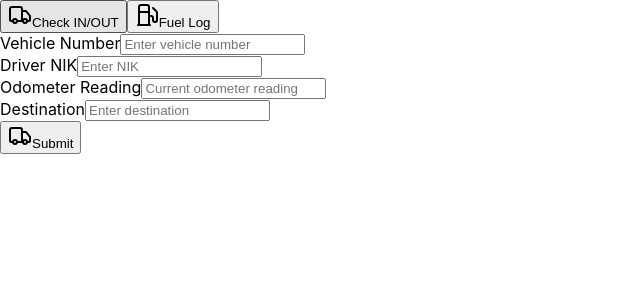
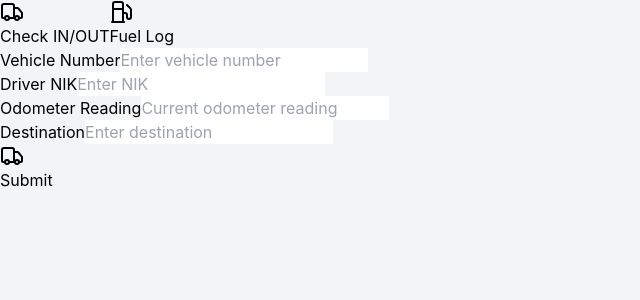
Before and after one commit to Muffin1411-ai/capacity, a React (Create React App) app: page / in a window 1280 px wide. Shown: the top 300 px of the page, without its empty margins (0-640 px from the left). Built offline with nearby package versions, Linux system fonts and the light colour scheme.

Commit message:
Fixed index.js and added proper CSS

```diff
--- /dev/null
+++ b/postcss.config.js
@@ -0,0 +1,6 @@
+module.exports = {
+  plugins: {
+    tailwindcss: {},
+    autoprefixer: {},
+  },
+}
--- a/public/index.html
+++ b/public/index.html
@@ -2,42 +2,10 @@
 <html lang="en">
   <head>
     <meta charset="utf-8" />
-    <link rel="icon" href="%PUBLIC_URL%/favicon.ico" />
     <meta name="viewport" content="width=device-width, initial-scale=1" />
-    <meta name="theme-color" content="#000000" />
-    <meta
-      name="description"
-      content="Web site created using create-react-app"
-    />
-    <link rel="apple-touch-icon" href="%PUBLIC_URL%/logo192.png" />
-    <!--
-      manifest.json provides metadata used when your web app is installed on a
-      user's mobile device or desktop. See https://developers.google.com/web/fundamentals/web-app-manifest/
-    -->
-    <link rel="manifest" href="%PUBLIC_URL%/manifest.json" />
-    <!--
-      Notice the use of %PUBLIC_URL% in the tags above.
-      It will be replaced with the URL of the `public` folder during the build.
-      Only files inside the `public` folder can be referenced from the HTML.
-
-      Unlike "/favicon.ico" or "favicon.ico", "%PUBLIC_URL%/favicon.ico" will
-      work correctly both with client-side routing and a non-root public URL.
-      Learn how to configure a non-root public URL by running `npm run build`.
-    -->
-    <title>React App</title>
+    <title>DC Monitor</title>
   </head>
   <body>
-    <noscript>You need to enable JavaScript to run this app.</noscript>
     <div id="root"></div>
-    <!--
-      This HTML file is a template.
-      If you open it directly in the browser, you will see an empty page.
-
-      You can add webfonts, meta tags, or analytics to this file.
-      The build step will place the bundled scripts into the <body> tag.
-
-      To begin the development, run `npm start` or `yarn start`.
-      To create a production bundle, use `npm run build` or `yarn build`.
-    -->
   </body>
 </html>
--- a/src/App.css
+++ b/src/App.css
@@ -13,26 +13,131 @@
   }
 }
 
-.App-header {
-  background-color: #282c34;
-  min-height: 100vh;
+.flex {
   display: flex;
-  flex-direction: column;
-  align-items: center;
-  justify-content: center;
-  font-size: calc(10px + 2vmin);
-  color: white;
 }
 
-.App-link {
-  color: #61dafb;
+.mb-4 {
+  margin-bottom: 1rem;
 }
 
-@keyframes App-logo-spin {
-  from {
-    transform: rotate(0deg);
-  }
-  to {
-    transform: rotate(360deg);
-  }
+.border-b {
+  border-bottom: 1px solid #e5e7eb;
 }
+
+.p-4 {
+  padding: 1rem;
+}
+
+.max-w-4xl {
+  max-width: 64rem;
+}
+
+.mx-auto {
+  margin-left: auto;
+  margin-right: auto;
+}
+
+.bg-white {
+  background-color: #ffffff;
+}
+
+.rounded-lg {
+  border-radius: 0.5rem;
+}
+
+.shadow {
+  box-shadow: 0 1px 2px rgba(0, 0, 0, 0.1);
+}
+
+.p-2 {
+  padding: 0.5rem;
+}
+
+.text-sm {
+  font-size: 0.875rem;
+}
+
+.font-medium {
+  font-weight: 500;
+}
+
+.w-full {
+  width: 100%;
+}
+
+.border {
+  border: 1px solid #e5e7eb;
+}
+
+.rounded {
+  border-radius: 0.25rem;
+}
+
+.hover\:bg-blue-600:hover {
+  background-color: #2563eb;
+}
+
+.hover\:bg-green-600:hover {
+  background-color: #16a34a;
+}
+
+.text-white {
+  color: #ffffff;
+}
+
+.text-gray-500 {
+  color: #6b7280;
+}
+
+.text-red-700 {
+  color: #b91c1c;
+}
+
+.bg-red-100 {
+  background-color: #fee2e2;
+}
+
+.border-red-400 {
+  border-color: #fca5a1;
+}
+
+.rounded-full {
+  border-radius: 9999px;
+}
+
+.absolute {
+  position: absolute;
+}
+
+.relative {
+  position: relative;
+}
+
+.flex-1 {
+  flex: 1 1 0%;
+}
+
+.space-y-4 > :not(:last-child) {
+  margin-bottom: 1rem;
+}
+
+.space-y-2 > :not(:last-child) {
+  margin-bottom: 0.5rem;
+}
+
+.gap-2 {
+  gap: 0.5rem;
+}
+
+.z-50 {
+  z-index: 50;
+}
+
+.bg-black {
+  background-color: #000000;
+}
+
+.bg-opacity-75 {
+  background-color: rgba(0, 0, 0, 0.75);
+}
--- a/src/App.js
+++ b/src/App.js
@@ -1,6 +1,8 @@
 // App.js - Part 1: Imports, Initial State, and Camera Functions
 import React, { useState, useEffect } from 'react';
 import { Truck, Fuel, Camera, Upload, AlertTriangle, Clock } from 'lucide-react';
+
+const GOOGLE_SCRIPT_URL = 'https://script.google.com/macros/s/AKfycbzNxjFr9X7F_ZDQwW0lo0vj0DCWmN5Jevc2YXg_4w0LLtYZUBAQDtxQQz2UUCEh7HXL/exec';
 
 function App() {
   // State Management
--- a/src/index.css
+++ b/src/index.css
@@ -1,3 +1,7 @@
+@tailwind base;
+@tailwind components;
+@tailwind utilities;
+
 body {
   margin: 0;
   font-family: -apple-system, BlinkMacSystemFont, 'Segoe UI', 'Roboto', 'Oxygen',
@@ -5,9 +9,5 @@ body {
     sans-serif;
   -webkit-font-smoothing: antialiased;
   -moz-osx-font-smoothing: grayscale;
+  background-color: #f3f4f6;
 }
-
-code {
-  font-family: source-code-pro, Menlo, Monaco, Consolas, 'Courier New',
-    monospace;
-}
--- a/src/index.js
+++ b/src/index.js
@@ -11,7 +11,4 @@ root.render(
   </React.StrictMode>
 );
 
-// If you want to start measuring performance in your app, pass a function
-// to log results (for example: reportWebVitals(console.log))
-// or send to an analytics endpoint. Learn more: https://bit.ly/CRA-vitals
 reportWebVitals();
--- /dev/null
+++ b/tailwind.config.js
@@ -0,0 +1,8 @@
+/** @type {import('tailwindcss').Config} */
+module.exports = {
+  content: [],
+  theme: {
+    extend: {},
+  },
+  plugins: [],
+}
```
Also changed, not shown: package.json (+5 -4 lines), 2 other files (tests, documents, lock files or other folders).
